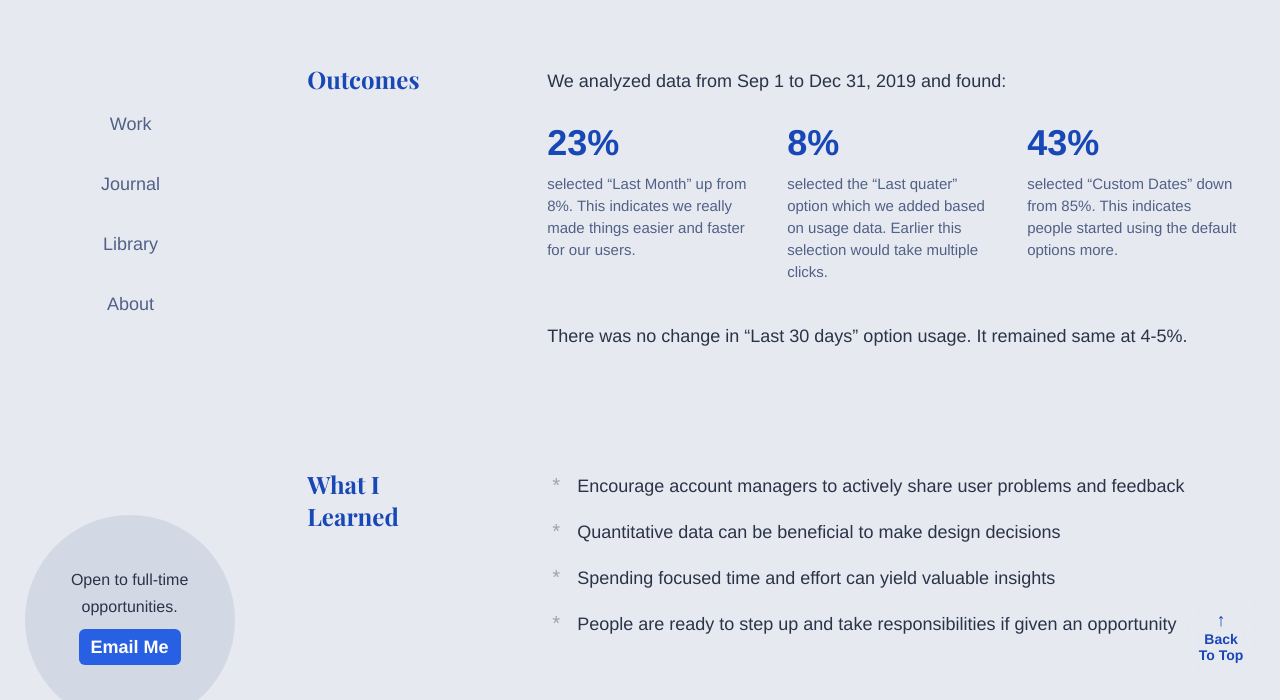
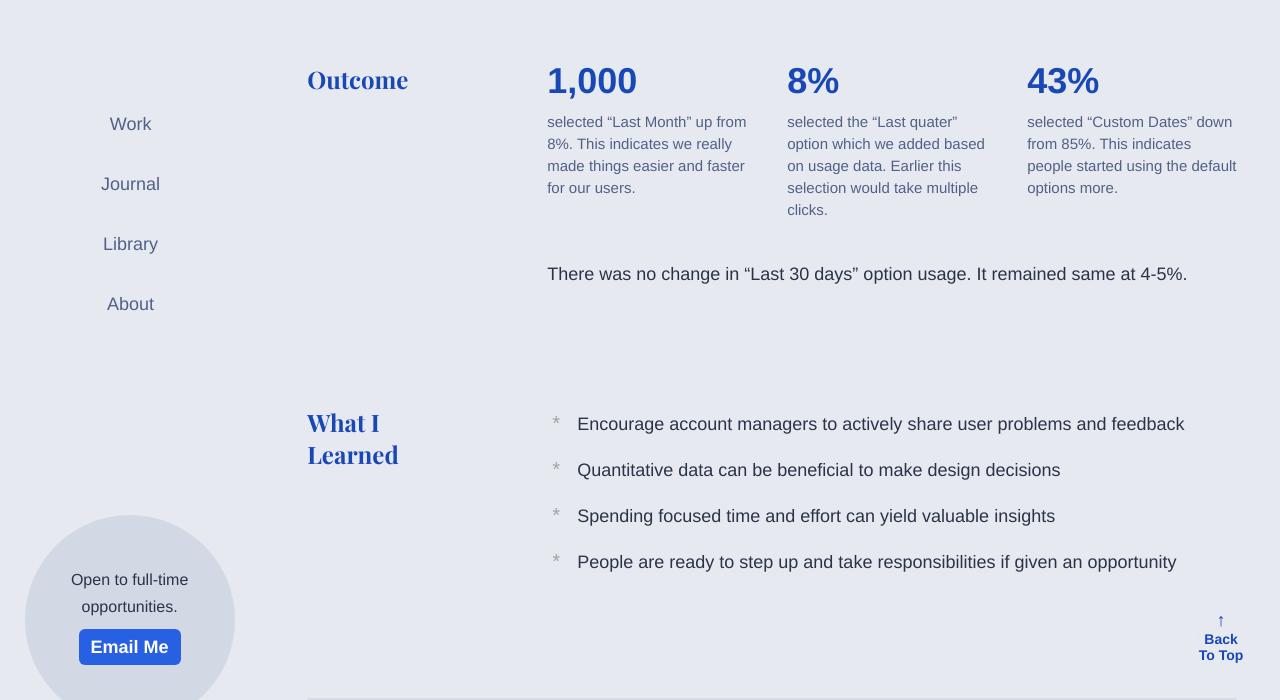
Before and after one commit to harjotgrewal/amrindersandhu, a Jekyll site: the page built from case-study-datepicker.html, in a window 1280 px wide and 900 px high, scrolled down 8425 px, cut to the strip 200-900 px from the top of the window. Built offline with Jekyll 4.4.1, drawn with Linux system fonts in a browser that asks for light colours.

```diff
--- a/case-study-datepicker.html
+++ b/case-study-datepicker.html
@@ -270,16 +270,12 @@
 
 
 
-    <!-- LEARNING SECTION -->
+    <!-- OUTCOMES SECTION -->
     <section>
-        <h2 class="l-span_1">Outcomes</h2>
-
-
-
-            <p class="l-span_3-9">We analyzed data from Sep 1 to Dec 31, 2019 and found:</p>
+        <h2 class="l-span_1">Outcome</h2>
 
             <div class="l-span_3-5 u-space_below">
-                <p class="u-txt-t1 u-space_below--less">23%</p>
+                <p class="u-txt-t1 u-space_below--less">1,000</p>
 
                 <p class="c-caption">selected “Last Month” up from 8%. This indicates we really made things easier and faster for our users.</p>
             </div>
```
Also changed, not shown: 2 other files.
